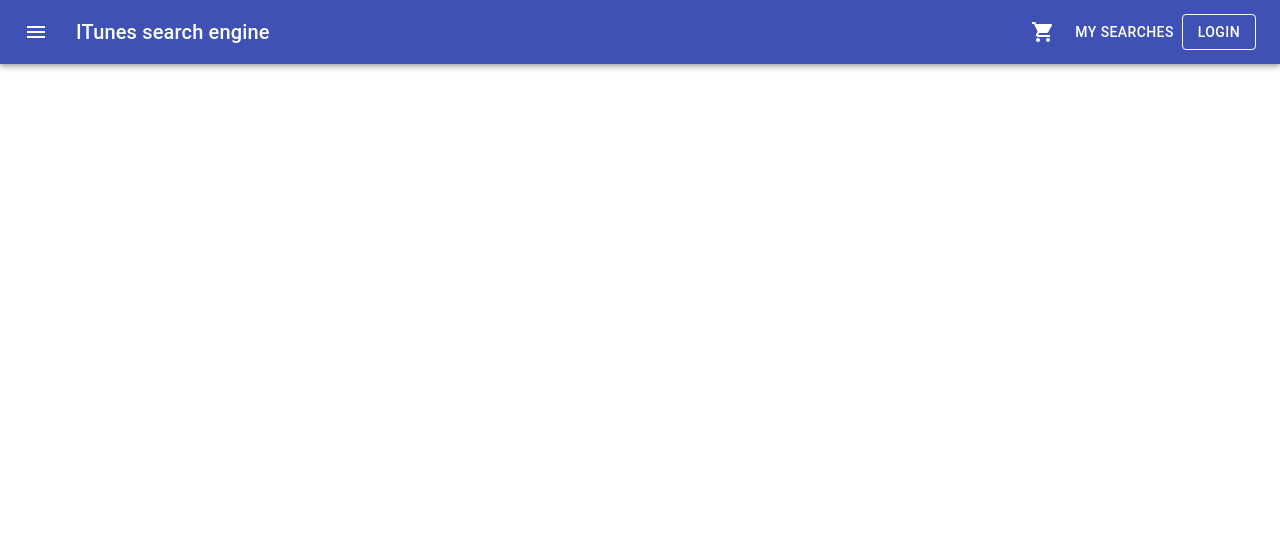
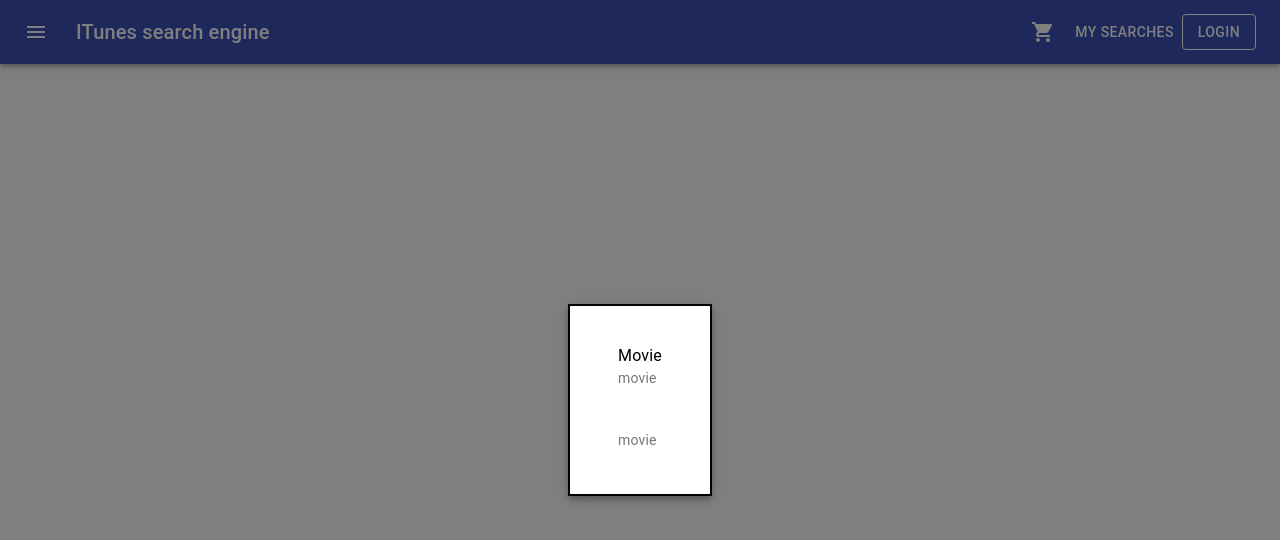
Before and after one commit to yairviv/ITunesSearchEngine, a React (Create React App) app in the folder client/: page /cart in a window 1280 px wide. Both pictures are taken after a click on the button "menu". Shown: the top 540 px of the page. Built offline with nearby package versions, Linux system fonts and the light colour scheme.

Commit message:
#first dropdown implementation

```diff
--- a/client/src/Components/Common/AppHeader.jsx
+++ b/client/src/Components/Common/AppHeader.jsx
@@ -6,9 +6,9 @@ import Typography from '@material-ui/core/Typography';
 import ShoppingCartIcon from '@material-ui/icons/ShoppingCart';
 import Badge from '@material-ui/core/Badge';
 import IconButton from '@material-ui/core/IconButton';
-import MenuIcon from '@material-ui/icons/Menu';
 import LoginDialog from './../user/LoginDialog'
 import UserSideBar from '../Common/UserSideBar';
+import SettingsModal from './SettingsModal';
 import { connect } from 'react-redux';
 
 const mapStateToProps = (state) => {
@@ -18,9 +18,6 @@ const mapStateToProps = (state) => {
 const useStyles = makeStyles((theme) => ({
   root: {
     flexGrow: 1,
-  },
-  menuButton: {
-    marginRight: theme.spacing(2),
   },
   title: {
     flexGrow: 1,
@@ -47,9 +44,7 @@ function AppHeader(props) {
     <div className={classes.root}>
       <AppBar position="static">
         <Toolbar>
-          <IconButton edge="start" className={classes.menuButton} color="inherit" aria-label="menu">
-            <MenuIcon />
-          </IconButton>
+          <SettingsModal></SettingsModal>
           <Typography variant="h6" className={classes.title}>
             ITunes search engine
           </Typography>
--- /dev/null
+++ b/client/src/Components/Common/DropDown.jsx
@@ -0,0 +1,72 @@
+import React from 'react';
+import { makeStyles } from '@material-ui/core/styles';
+import List from '@material-ui/core/List';
+import ListItem from '@material-ui/core/ListItem';
+import ListItemText from '@material-ui/core/ListItemText';
+import MenuItem from '@material-ui/core/MenuItem';
+import Menu from '@material-ui/core/Menu';
+import searchCriterias from '../../assets/searchCriterias'
+
+
+const useStyles = makeStyles((theme) => ({
+    root: {
+        backgroundColor: theme.palette.background.paper,
+    },
+}));
+const creterias = searchCriterias;
+
+
+export default function DropDown(props) {
+    const classes = useStyles();
+    const [anchorEl, setAnchorEl] = React.useState(null);
+    const [selectedIndex, setSelectedIndex] = React.useState(1);
+    let label = props.label;
+    const options = creterias['movie'];
+
+    const handleClickListItem = (event) => {
+        setAnchorEl(event.currentTarget);
+    };
+
+    const handleMenuItemClick = (event, index) => {
+        setSelectedIndex(index);
+        setAnchorEl(null);
+    };
+
+    const handleClose = () => {
+        setAnchorEl(null);
+    };
+
+    return (
+        <div className={classes.root}>
+            <List component="nav" aria-label="Device settings">
+                <ListItem
+                    button
+                    aria-haspopup="true"
+                    aria-controls="lock-menu"
+                    aria-label="when device is locked"
+                    onClick={handleClickListItem}
+                >
+                    <ListItemText primary={props.label} secondary={options[selectedIndex]} />
+                </ListItem>
+            </List>
+            <Menu
+                id="lock-menu"
+                anchorEl={anchorEl}
+                keepMounted
+                open={Boolean(anchorEl)}
+                onClose={handleClose}
+            >
+                {options.map((option, index) => (
+                    <MenuItem
+                        key={option}
+                        disabled={index === 0}
+                        selected={index === selectedIndex}
+                        onClick={(event) => handleMenuItemClick(event, index)}
+                    >
+                        {option}
+                    </MenuItem>
+                ))}
+            </Menu>
+        </div>
+    );
+}
--- /dev/null
+++ b/client/src/Components/Common/SettingsModal.jsx
@@ -0,0 +1,68 @@
+import React from 'react';
+import { makeStyles } from '@material-ui/core/styles';
+import Modal from '@material-ui/core/Modal';
+import Backdrop from '@material-ui/core/Backdrop';
+import Fade from '@material-ui/core/Fade';
+import MenuIcon from '@material-ui/icons/Menu';
+import IconButton from '@material-ui/core/IconButton';
+import DropDown from './DropDown';
+import searchCriterias from '../../assets/searchCriterias'
+
+
+const useStyles = makeStyles((theme) => ({
+    modal: {
+        display: 'flex',
+        alignItems: 'center',
+        justifyContent: 'center',
+    },
+    menuButton: {
+        marginRight: theme.spacing(2),
+    },
+    paper: {
+        backgroundColor: theme.palette.background.paper,
+        border: '2px solid #000',
+        boxShadow: theme.shadows[5],
+        padding: theme.spacing(2, 4, 3),
+    },
+}));
+
+
+export default function SettingsModal() {
+    const classes = useStyles();
+    const [open, setOpen] = React.useState(false);
+
+    const handleOpen = () => {
+        setOpen(true);
+    };
+
+    const handleClose = () => {
+        setOpen(false);
+    };
+
+    return (
+        <div>
+            <IconButton edge="start" onClick={handleOpen} className={classes.menuButton} color="inherit" aria-label="menu">
+                <MenuIcon />
+            </IconButton>
+            <Modal
+                aria-labelledby="transition-modal-title"
+                aria-describedby="transition-modal-description"
+                className={classes.modal}
+                open={open}
+                onClose={handleClose}
+                closeAfterTransition
+                BackdropComponent={Backdrop}
+                BackdropProps={{
+                    timeout: 500,
+                }}
+            >
+                <Fade in={open}>
+                    <div className={classes.paper}>
+                        <DropDown label={'Movie'} options={searchCriterias.movie} ></DropDown>
+                        <DropDown></DropDown>
+                    </div>
+                </Fade>
+            </Modal>
+        </div>
+    );
+}
--- /dev/null
+++ b/client/src/assets/searchCriterias.js
@@ -0,0 +1,4 @@
+export default {
+    movie: ['movieArtist', 'movie'],
+    music: ['musicArtist', 'musicTrack', 'album', 'musicVideo', 'mix', 'song']
+};
```
Also changed, not shown: 1 other file (tests, documents, lock files or other folders).
